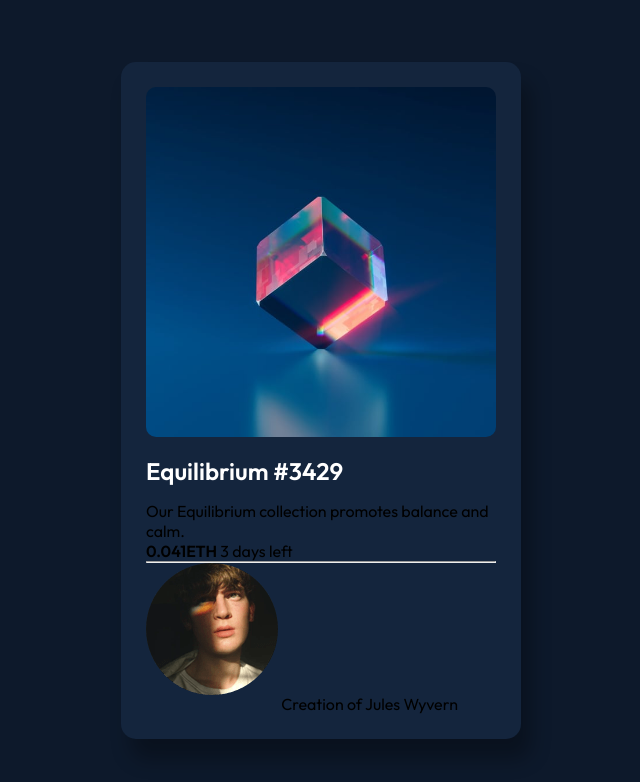
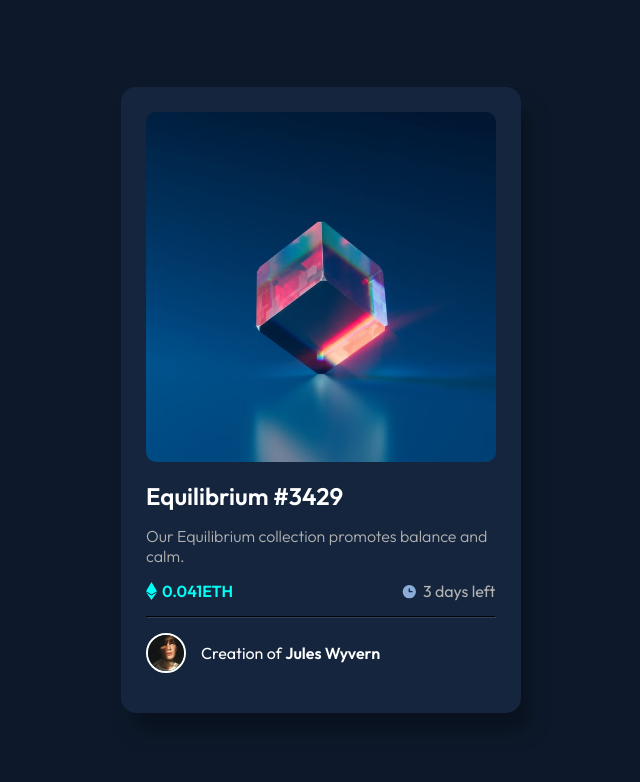
Before and after one commit to gabrielkolomar/nft-preview-card-component, a plain HTML site: page index.html in a window 1280 px wide. Shown: the whole page, without its empty margins (319-959 px from the left). Drawn offline with Linux system fonts and the light colour scheme.

Commit message:
stylezed specs and hr

```diff
--- a/index.html
+++ b/index.html
@@ -23,13 +23,15 @@
         <p>Our Equilibrium collection promotes balance and calm.</p>
       </div>
       <div class="specs">
+        <img src="./assets/icon-ethereum.svg" alt="Ethereum" />
         <strong>0.041ETH</strong>
+        <img src="./assets/icon-clock.svg" alt="Clock" />
         <span>3 days left</span>
       </div>
       <hr />
       <div class="profile">
         <img src="./assets/image-avatar.png" alt="Perfil" />
-        <span>Creation of Jules Wyvern</span>
+        <span>Creation of <strong>Jules Wyvern</strong></span>
       </div>
     </main>
   </body>
--- a/style.css
+++ b/style.css
@@ -1,5 +1,6 @@
 :root {
   --soft-blue: #8bacda;
+  --light-gray: #b3b3b3;
   --cyan: #00fff6;
   --very-dark-blue: #0d192b;
   --very-dark-blue2: #14253d;
@@ -39,4 +40,55 @@ body {
 .container h2 {
   color: var(--white);
   margin-bottom: 15px;
+  transition: 0.5s;
 }
+
+.container p {
+  color: var(--light-gray);
+  font-weight: 300;
+  margin-bottom: 15px;
+}
+
+.specs {
+  display: flex;
+  align-items: center;
+}
+
+.specs strong {
+  color: var(--cyan);
+  margin-right: 48%;
+  margin-bottom: 15px;
+  margin-left: 5px;
+}
+
+.specs span {
+  color: var(--light-gray);
+  margin-bottom: 15px;
+  margin-left: 5px;
+}
+
+hr {
+  border-color: var(--very-dark-blue3);
+}
+
+.profile {
+  margin-top: 15px;
+  display: flex;
+  align-items: center;
+}
+
+.profile img {
+  width: 40px;
+  border: 2px solid var(--white);
+  border-radius: 50px;
+}
+
+.profile span {
+  color: var(--white);
+  margin-bottom: 15px;
+  margin-left: 15px;
+}
+
+.profile strong {
+  transition: 0.5s;
+}
```
